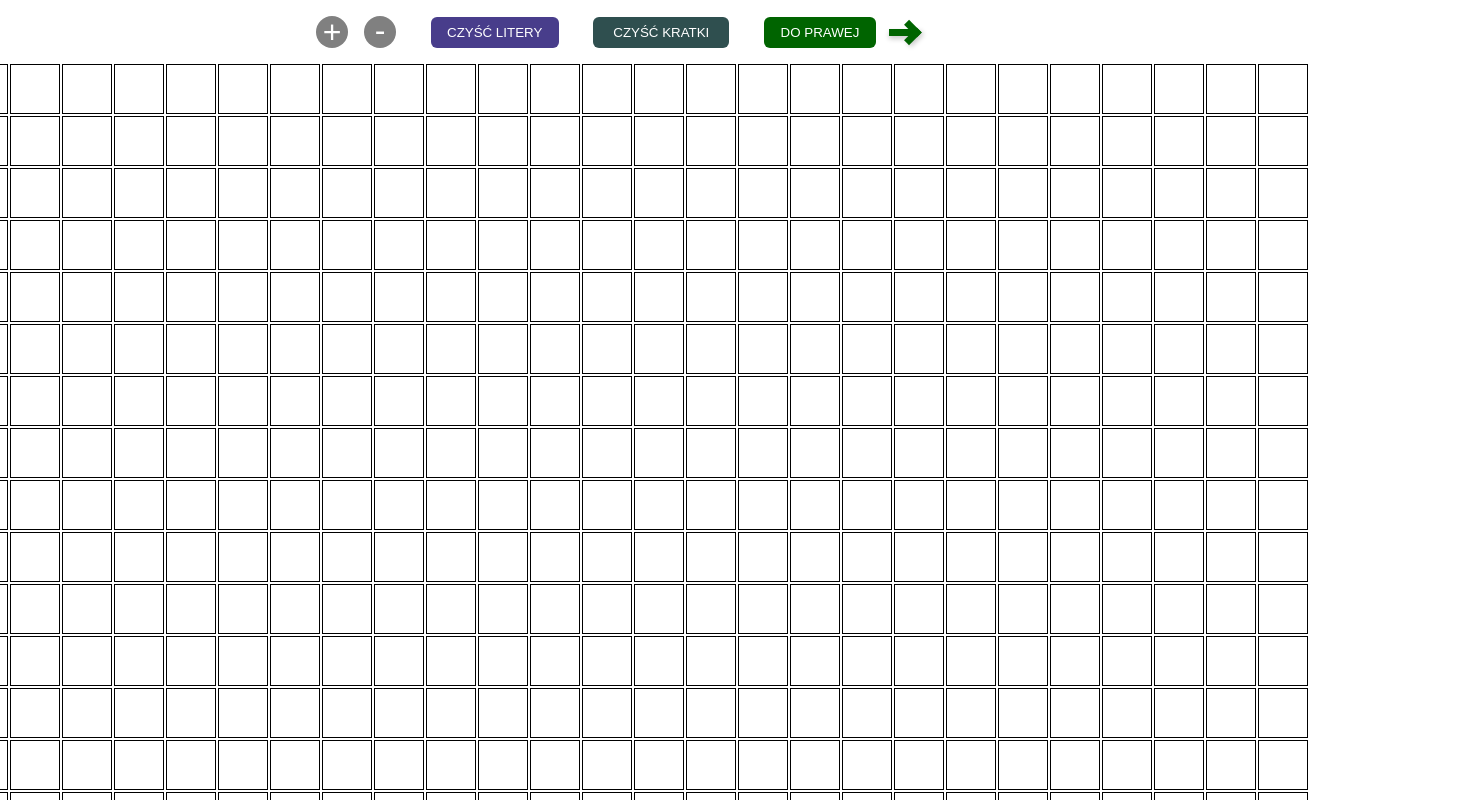
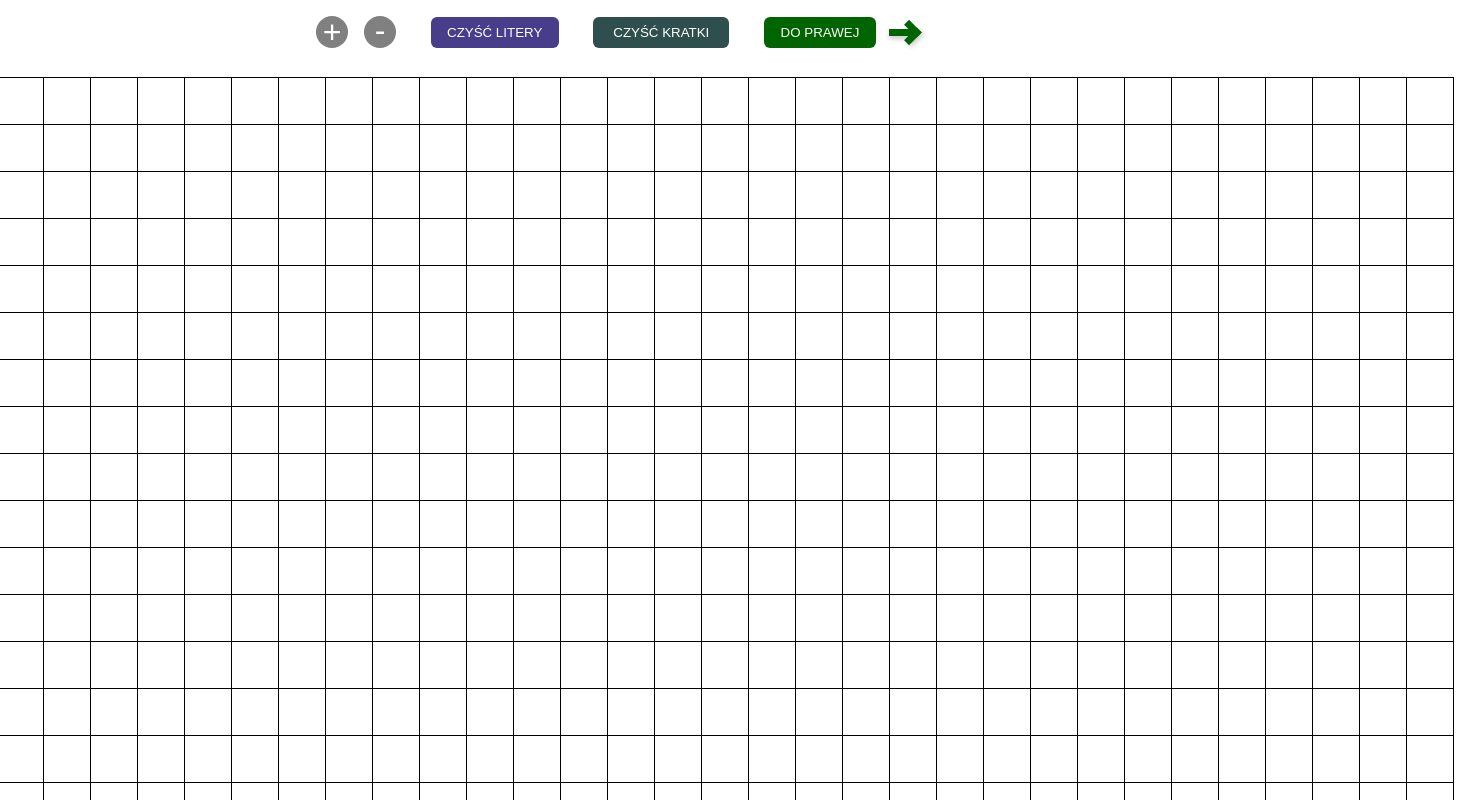
Before and after one commit to delektowski/crosswords-generator, a React (Create React App) app: page / in a window 1280 px wide. Shown: the top 800 px of the page, 1472 px wide, since content can reach past the window. Built offline with nearby package versions, Linux system fonts and the light colour scheme.

Commit message:
Change styles for squares
- add more squares
- add special border for squares with small numbers
- add box-shadow inset instead of borders
- add negative margins to solve thick borders issue

```diff
--- a/src/components/Board/Board.js
+++ b/src/components/Board/Board.js
@@ -5,8 +5,10 @@ import { CurrentSquareIdContext } from "../../App";
 
 const BoardElement = styled.div`
   margin-block-start: 4rem;
-  block-size: 50rem;
-  inline-size: 85.3rem;
+  padding-top: 1rem;
+  block-size: 100vh;
+  inline-size: 104rem;
+  overflow: auto;
   display: flex;
   flex-wrap: wrap;
   align-content: flex-start;
@@ -21,7 +23,7 @@ const BoardElement = styled.div`
 
 const Board = ({ crossWordData }) => {
   const { scale } = useContext(CurrentSquareIdContext);
-  const [squares, setSquares] = useState([...Array(416)]);
+  const [squares, setSquares] = useState([...Array(700)]);
 
   useEffect(() => {
       setSquares(crossWordData)
--- /dev/null
+++ b/src/components/Square/SquareInput/SquareInput.js
@@ -0,0 +1,115 @@
+import React, { useContext, useEffect, useRef } from "react";
+import styled from "styled-components";
+import { CurrentSquareIdContext } from "../../../App";
+
+const StyledSquareInput = styled.input`
+  margin-top: 0.9rem;
+  inline-size: 2rem;
+  font-size: 1.3rem;
+  text-transform: uppercase;
+  font-weight: ${({ isString, letter }) => {
+    return isString(letter) ? 100 : 600;
+  }};
+  color: black;
+  text-align: center;
+  outline: none;
+  border: none;
+  display: ${({ isClearLtr }) => (isClearLtr ? "none" : "block")};
+  &:hover,
+  &:focus {
+    background: rgba(211, 211, 211, 0.42);
+  }
+  &:disabled,
+  :focus {
+    background: transparent;
+  }
+`;
+
+const SquareInput = ({ id, value, setValue }) => {
+  const { squareId, setSquareId, isVertical, isClearSq, isClearLtr } =
+    useContext(CurrentSquareIdContext);
+  const inputRef = useRef(null);
+
+  function handleInput(e) {
+    const value = e.target.value;
+    if (isString(value)) {
+      handleString(value);
+    } else {
+      handleNumber(value);
+    }
+  }
+
+  function handleOnClick() {
+    setSquareId(id);
+  }
+
+  function handleOnKeyUp(e) {
+    const { key } = e;
+    if (key === "Delete") {
+      handleNextFocusedElement();
+    }
+
+    if (key === "Backspace") {
+      handlePreviousFocusedElement();
+    }
+  }
+  function handleFocus() {
+    setValue("");
+  }
+
+  function handleNextFocusedElement() {
+    if (isVertical) {
+      setSquareId(id + 1);
+      return;
+    }
+    setSquareId(id + 35);
+  }
+
+  function handlePreviousFocusedElement() {
+    if (isVertical) {
+      setSquareId(id - 1);
+      return;
+    }
+    setSquareId(id - 35);
+  }
+
+  function isString(value) {
+    return isNaN(+value);
+  }
+
+  function handleString(value) {
+    const lastValue = value[value.length - 1];
+    setValue(lastValue);
+    handleNextFocusedElement();
+  }
+
+  function handleNumber(value) {
+    if (value.length > 2) {
+      value = value[value.length - 1];
+    }
+    setValue(value);
+  }
+
+  useEffect(() => {
+    if (id === squareId) {
+      inputRef.current.focus();
+    }
+  }, [squareId, id, isVertical]);
+
+  return (
+    <StyledSquareInput
+      onFocus={handleFocus}
+      onClick={handleOnClick}
+      onKeyUp={handleOnKeyUp}
+      disabled={isClearSq}
+      ref={inputRef}
+      onChange={handleInput}
+      value={value}
+      isClearLtr={isClearLtr}
+      letter={value}
+      isString={isString}
+    />
+  );
+};
+
+export default SquareInput;
--- a/src/components/Square/SquareNumber/SquareNumber.js
+++ b/src/components/Square/SquareNumber/SquareNumber.js
@@ -14,11 +14,14 @@ const SmallSquare = styled.div`
 `;
 
 const Number = styled.input`
-  font-size: 0.8rem;
+  position: relative;
+  top: .1rem;
+  left: .1rem;
+  font-size: 0.75rem;
   outline: none;
   border: none;
   inline-size: 90%;
-  block-size: 80%;
+  block-size: 76%;
   &:hover,
   &:focus {
     background: rgba(211, 211, 211, 0.42);
--- a/src/components/Square/Squre.js
+++ b/src/components/Square/Squre.js
@@ -1,110 +1,29 @@
-import React, { useContext, useEffect, useRef, useState } from "react";
+import React, { useContext, useEffect, useState } from "react";
 import styled from "styled-components";
 import SquareNumber from "./SquareNumber/SquareNumber";
 import { CurrentSquareIdContext } from "../../App";
+import SquareInput from "./SquareInput/SquareInput";
 
 const SquareElement = styled.div`
   inline-size: 3rem;
   block-size: 3rem;
-  border: ${({ letter, isClearSq }) =>
-    !letter && isClearSq ? "solid white 1px" : "solid black 1px"};
+  margin-top: -3px;
+  margin-right: -3px;
+  box-shadow: ${({ letter, isClearSq, sqNumber }) =>
+    !letter && isClearSq
+      ? "none"
+      : `inset 0 0 0 ${sqNumber ? "4px" : "1px"} black`};
   display: flex;
   justify-content: center;
   align-items: center;
   position: relative;
 `;
 
-const SquareInput = styled.input`
-  margin-top: 0.9rem;
-  inline-size: 2rem;
-  font-size: 1.4rem;
-  text-transform: uppercase;
-  font-weight: ${({ isString, letter }) => {
-    return isString(letter) ? 100 : 600;
-  }};
-  color: black;
-  text-align: center;
-  outline: none;
-  border: none;
-  display: ${({ isClearLtr }) => (isClearLtr ? "none" : "block")};
-  &:hover,
-  &:focus {
-    background: rgba(211, 211, 211, 0.42);
-  }
-  &:disabled,
-  :focus {
-    background: transparent;
-  }
-`;
-
 const Square = ({ id, localStorageValue }) => {
   const [value, setValue] = useState("");
   const [sqNumber, setSqNumber] = useState("");
 
-  const { squareId, setSquareId, isVertical, isClearSq, isClearLtr, setData } =
-    useContext(CurrentSquareIdContext);
-  const inputRef = useRef(null);
-
-  function isString(value) {
-    return isNaN(+value);
-  }
-
-  function handleString(value) {
-    const lastValue = value[value.length - 1];
-    setValue(lastValue);
-    handleNextFocusedElement();
-  }
-
-  function handleNumber(value) {
-    if (value.length > 2) {
-      value = value[value.length - 1];
-    }
-    setValue(value);
-  }
-
-  function handleInput(e) {
-    const value = e.target.value;
-    if (isString(value)) {
-      handleString(value);
-    } else {
-      handleNumber(value);
-    }
-  }
-
-  function handleOnKeyUp(e) {
-    const { key } = e;
-    if (key === "Delete") {
-      handleNextFocusedElement();
-    }
-
-    if (key === "Backspace") {
-      handlePreviousFocusedElement();
-    }
-  }
-
-  function handleNextFocusedElement() {
-    if (isVertical) {
-      setSquareId(id + 1);
-      return;
-    }
-    setSquareId(id + 26);
-  }
-
-  function handlePreviousFocusedElement() {
-    if (isVertical) {
-      setSquareId(id - 1);
-      return;
-    }
-    setSquareId(id - 26);
-  }
-
-  function handleFocus() {
-    setValue("");
-  }
-
-  function handleOnClick() {
-    setSquareId(id);
-  }
+  const { isClearSq, setData } = useContext(CurrentSquareIdContext);
 
   useEffect(() => {
     if (
@@ -118,14 +37,8 @@ const Square = ({ id, localStorageValue }) => {
   }, [localStorageValue, id]);
 
   useEffect(() => {
-    if (id === squareId) {
-      inputRef.current.focus();
-    }
-  }, [squareId, id, isVertical]);
-
-  useEffect(() => {
     setData((prev) => {
-      if (prev && prev.length < 416) {
+      if (prev && prev.length < 700) {
         return prev.concat({ value, id, sqNumber });
       }
       const copyPrev = [...prev];
@@ -138,24 +51,13 @@ const Square = ({ id, localStorageValue }) => {
 
   return (
     <div style={{ borderCollapse: "collapse" }}>
-      <SquareElement letter={value} isClearSq={isClearSq}>
+      <SquareElement letter={value} isClearSq={isClearSq} sqNumber={sqNumber}>
         <SquareNumber
           isClearSq={isClearSq}
           sqNumber={sqNumber}
           setSqNumber={setSqNumber}
         />
-        <SquareInput
-          onFocus={handleFocus}
-          onClick={handleOnClick}
-          onKeyUp={handleOnKeyUp}
-          disabled={isClearSq}
-          ref={inputRef}
-          onChange={handleInput}
-          value={value}
-          isClearLtr={isClearLtr}
-          letter={value}
-          isString={isString}
-        />
+        <SquareInput id={id} value={value} setValue={setValue} />
       </SquareElement>
     </div>
   );
```
